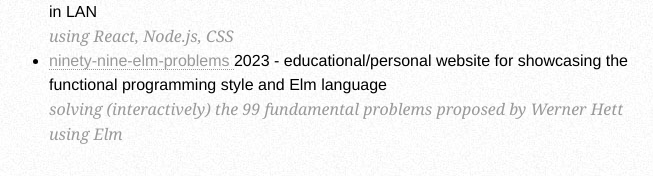
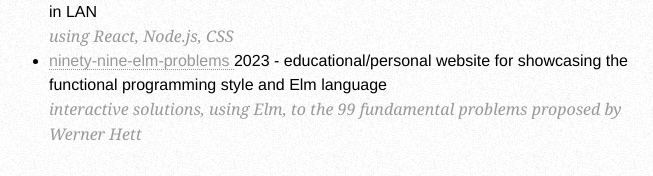
Before and after one commit to robertlisaru/resume, a plain HTML site: page index.html in a window 1280 px wide. Shown: the part 943-1119 px from the top of the page, 408-1061 px from the left. Drawn offline with Linux system fonts and the light colour scheme.

Commit message:
Rephrase

```diff
--- a/index.html
+++ b/index.html
@@ -225,7 +225,7 @@
                         <a href="https://robertlisaru.github.io/ninety-nine-elm-problems/"> ninety-nine-elm-problems
                         </a>2023 - educational/personal website for showcasing the functional programming style and Elm
                         language <br>
-                        <span>solving (interactively) the 99 fundamental problems proposed by Werner Hett using Elm
+                        <span>interactive solutions, using Elm, to the 99 fundamental problems proposed by Werner Hett
                         </span>
                     </li>
                 </ul>
```
